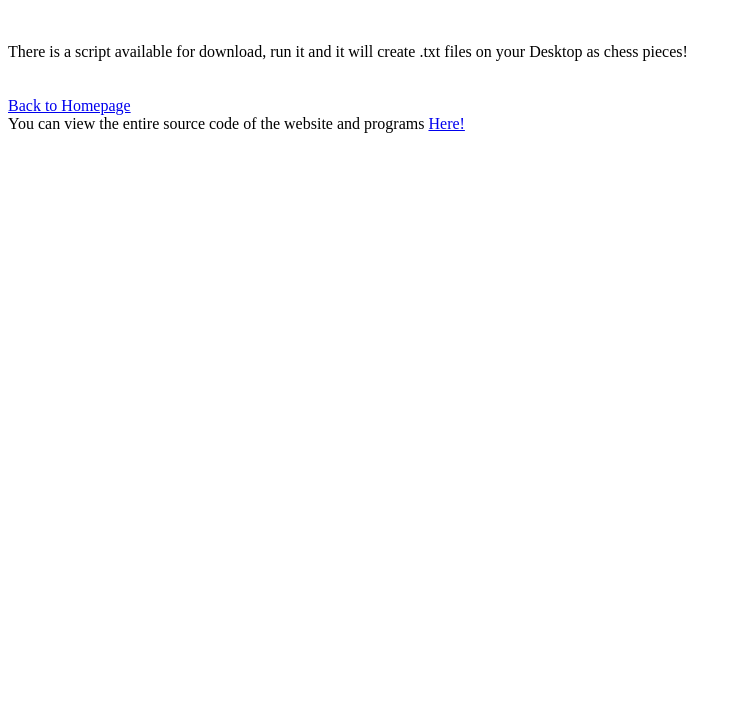
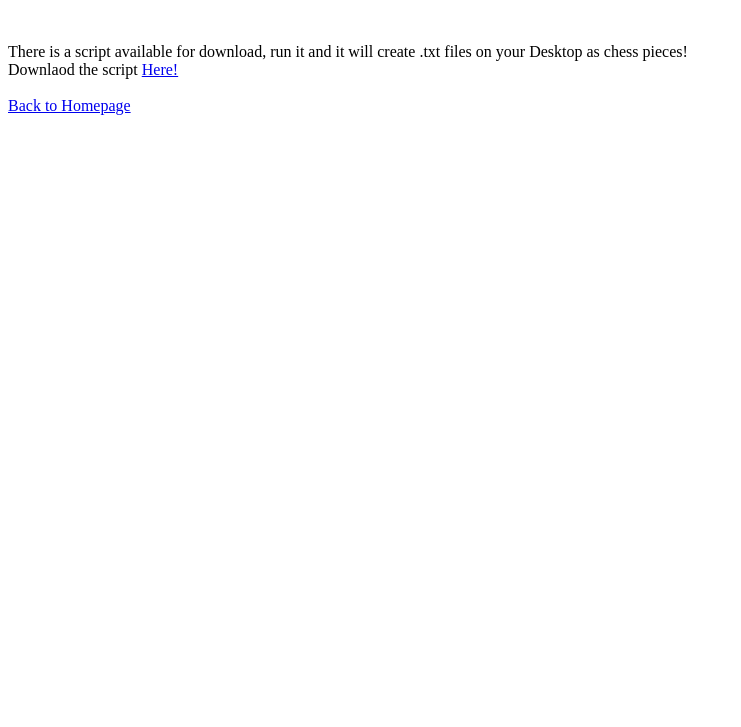
Before and after one commit to PepperSoftware98/PepperSoftware98.github.io, a plain HTML site: page Chess.html in a window 1280 px wide. Shown: the part 73-800 px from the top of the page, without its empty margins (0-741 px from the left). Drawn offline with Linux system fonts and the light colour scheme.

Commit message:
Update Chess.html

```diff
--- a/Chess.html
+++ b/Chess.html
@@ -9,9 +9,9 @@
     <br>
     There is a script available for download, run it and it will create .txt files on your Desktop as chess pieces!
     <br>
+      Downlaod the script <a href="ChessSetup.js" download>Here!</a>
 <br>
     <br>
     <a href="index.html">Back to Homepage</a> <br>
-    You can view the entire source code of the website and programs <a href="https://github.com/PepperSoftware98/PepperSoftware98.github.io">Here!</a>
   </body>
 </html>
```
